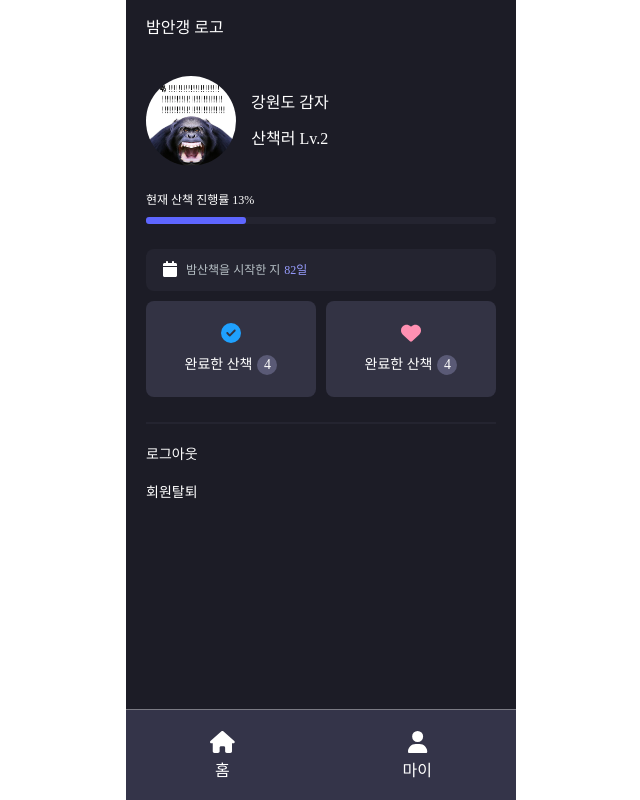
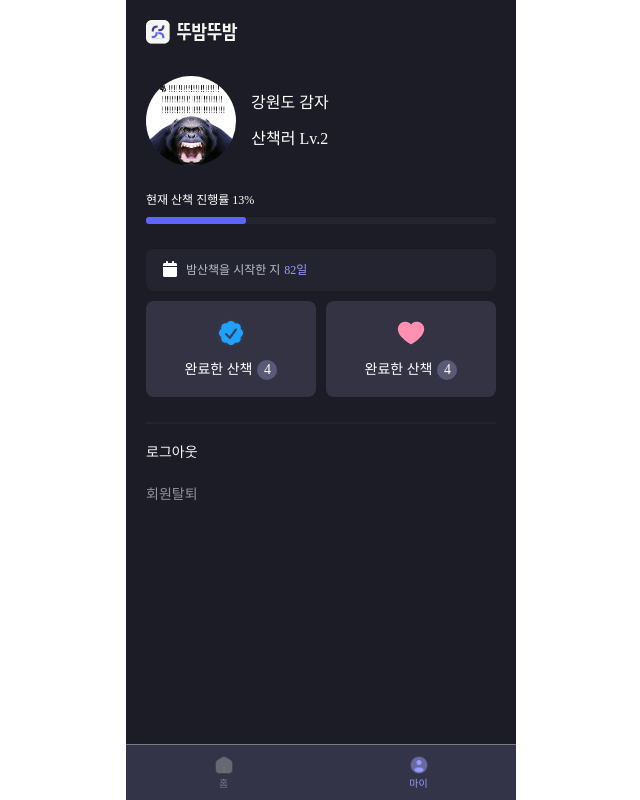
Before and after one commit to seoul-night/ddubam-client, a React (Create React App) app: page /mypage in a window 1280 px wide. Shown: the whole page, without its empty margins (319-959 px from the left). Built offline with nearby package versions, Linux system fonts and the light colour scheme.

Commit message:
[Design] Footer 수정, 찜한 코스 완료

```diff
--- a/src/App.js
+++ b/src/App.js
@@ -6,6 +6,7 @@ import MyPage from "./pages/MyPage.jsx";
 import { useEffect } from "react";
 import SuggestPath from "./pages/SuggestPath.jsx";
 import FinishedPath from "./pages/FinishedPath.jsx";
+import LikedPath from "./pages/LikedPath.jsx";
 
 function App() {
   // APp.js 렌더링시 뷰포트 높이 계산 함수
@@ -24,6 +25,7 @@ function App() {
         <Route path="/mypage" element={<MyPage />} />
         <Route path="/suggest" element={<SuggestPath />} />
         <Route path="/finished" element={<FinishedPath />} />
+        <Route path="/liked" element={<LikedPath />} />
       </Routes>
     </div>
   );
--- a/src/components/Footer.jsx
+++ b/src/components/Footer.jsx
@@ -11,7 +11,7 @@ const Foot = styled.div`
   margin: 0 auto;
   width: 100%;
   max-width: 390px;
-  height: 90px;
+  height: 55px;
   border-top: 1px solid #7a7a83;
   display: flex;
   align-items: center;
@@ -25,22 +25,29 @@ const IconWrapper = styled.div`
   text-align: center;
 `;
 
-const Footer = () => {
+const Text = styled.h4`
+  font-size: 10px;
+  line-height: 12px;
+`;
+
+const Footer = ({ home, my, homeColor, myColor }) => {
   return (
     <Foot>
       <IconWrapper>
-        <FontAwesomeIcon
+        {/* <FontAwesomeIcon
           icon={faHome}
           style={{ fontSize: "22px", color: "#FFFFFF", marginBottom: "10px" }}
-        />
-        <h4 style={{ color: "#FFFFFF" }}>홈</h4>
+        /> */}
+        <img src={home} alt="" style={{ width: "20px", height: "20px" }} />
+        <Text style={{ color: homeColor }}>홈</Text>
       </IconWrapper>
       <IconWrapper>
-        <FontAwesomeIcon
+        {/* <FontAwesomeIcon
           icon={faUser}
           style={{ fontSize: "22px", color: "#FFFFFF", marginBottom: "10px" }}
-        />
-        <h4 style={{ color: "#FFFFFF" }}>마이</h4>
+        /> */}
+        <img src={my} alt="" style={{ width: "20px", height: "20px" }} />
+        <Text style={{ color: myColor }}>마이</Text>
       </IconWrapper>
     </Foot>
   );
--- a/src/index.css
+++ b/src/index.css
@@ -20,7 +20,8 @@ code {
 .MyPage,
 .Onboarding,
 .SuggestPath,
-.FinishedPath {
+.FinishedPath,
+.LikedPath {
   max-width: 390px;
   /* min-height: 780px; */
   margin-left: auto;
--- a/src/pages/Home.jsx
+++ b/src/pages/Home.jsx
@@ -9,6 +9,8 @@ import logo from "../assets/logo.png";
 import location from "../assets/icons/location.png";
 import homebtn1 from "../assets/homebtn1.png";
 import homebtn2 from "../assets/homebtn2.png";
+import homeColored from "../assets/icons/homeColored.png";
+import My from "../assets/icons/My.png";
 
 const HomeWrapper = styled.div`
   z-index: -100;
@@ -206,7 +208,12 @@ const Home = () => {
           </Box>
         </div>
       </GoWalk>
-      <Footer />
+      <Footer
+        home={homeColored}
+        my={My}
+        homeColor={"#989DFF"}
+        myColor={"#73777D"}
+      />
     </HomeWrapper>
   );
 };
--- /dev/null
+++ b/src/pages/LikedPath.jsx
@@ -0,0 +1,50 @@
+import React from "react";
+import styled from "styled-components";
+import CourseHeader from "../components/CourseHeader";
+import { faCheckCircle } from "@fortawesome/free-solid-svg-icons";
+import { FontAwesomeIcon } from "@fortawesome/react-fontawesome";
+import Header from "../components/Header";
+import complete from "../assets/icons/complete.png";
+import chevronLeft from "../assets/icons/chevronLeft.png";
+import PathTab from "../components/PathTab";
+import like from "../assets/icons/like.png";
+
+const HomeWrapper = styled.div`
+  height: 100vh;
+  background-color: #1c1c26;
+  overflow: hidden;
+  position: relative;
+  padding: 20px;
+  box-sizing: border-box;
+`;
+
+const Finish = styled.span`
+  color: #91919c;
+  font-size: 14px;
+  line-height: 21px;
+  margin-right: 4px;
+`;
+
+const FinishWrap = styled.div`
+  margin-top: 7px;
+  margin-bottom: 7px;
+`;
+
+const PathList = styled.ul``;
+const LikedPath = ({ finishCnt }) => {
+  return (
+    <HomeWrapper className="LikedPath">
+      <Header headerText={"찜한 산책 코스"} icon={like}></Header>
+      <FinishWrap>
+        <Finish>찜</Finish>
+        <Finish style={{ color: "#F6F8FA" }}>{(finishCnt = 2)}</Finish>
+      </FinishWrap>
+      <PathList>
+        <PathTab date={"2023.06.25"} title={"난지 갈대 바람길"} />
+        <PathTab date={"2023.06.29"} title={"잠실어도 탐방길"} />
+      </PathList>
+    </HomeWrapper>
+  );
+};
+
+export default LikedPath;
--- a/src/pages/MyPage.jsx
+++ b/src/pages/MyPage.jsx
@@ -9,7 +9,11 @@ import {
   faCheckCircle,
   faHeart,
 } from "@fortawesome/free-solid-svg-icons";
-import Notice from "../components/Notice";
+import logo from "../assets/logo.png";
+import like from "../assets/icons/like.png";
+import complete from "../assets/icons/complete.png";
+import home from "../assets/icons/home.png";
+import MyColored from "../assets/icons/MyColored.png";
 
 const HomeWrapper = styled.div`
   height: 100vh;
@@ -123,7 +127,8 @@ const MyPage = () => {
   return (
     <HomeWrapper className="MyPage">
       <LogoWrap>
-        <Text>밤안갱 로고</Text>
+        {/* <Text>밤안갱 로고</Text> */}
+        <img src={logo} />
       </LogoWrap>
       <Wrap>
         <ProfileWrap>
@@ -188,10 +193,11 @@ const MyPage = () => {
               height: "96px",
             }}
           >
-            <FontAwesomeIcon
+            {/* <FontAwesomeIcon
               icon={faCheckCircle}
               style={{ color: "#1FA1FF", fontSize: "20px" }}
-            />
+            /> */}
+            <img src={complete} />
             <div style={{ display: "flex", alignItems: "center" }}>
               <Text style={{ fontSize: "14px" }}>완료한 산책</Text>
               <Badge
@@ -216,10 +222,11 @@ const MyPage = () => {
               height: "96px",
             }}
           >
-            <FontAwesomeIcon
+            {/* <FontAwesomeIcon
               icon={faHeart}
               style={{ color: "FF90B2", fontSize: "20px" }}
-            />
+            /> */}
+            <img src={like} />
             <div style={{ display: "flex", alignItems: "center" }}>
               <Text style={{ fontSize: "14px" }}>완료한 산책</Text>
               <Badge
@@ -235,12 +242,26 @@ const MyPage = () => {
           </Tab>
         </TabWrap>
         <LogWrap>
-          <Text style={{ fontSize: "14px" }}>로그아웃</Text>
-          <Text style={{ fontSize: "14px" }}>회원탈퇴</Text>
+          <Text style={{ fontSize: "14px", color: "#F6F8FA", height: "20px" }}>
+            로그아웃
+          </Text>
+          <Text
+            style={{
+              fontSize: "14px",
+              color: "#91919C",
+            }}
+          >
+            회원탈퇴
+          </Text>
         </LogWrap>
       </Wrap>
       {/* <Notice /> */}
-      <Footer />
+      <Footer
+        home={home}
+        my={MyColored}
+        homeColor={"#73777D"}
+        myColor={"#989DFF"}
+      />
     </HomeWrapper>
   );
 };
```
